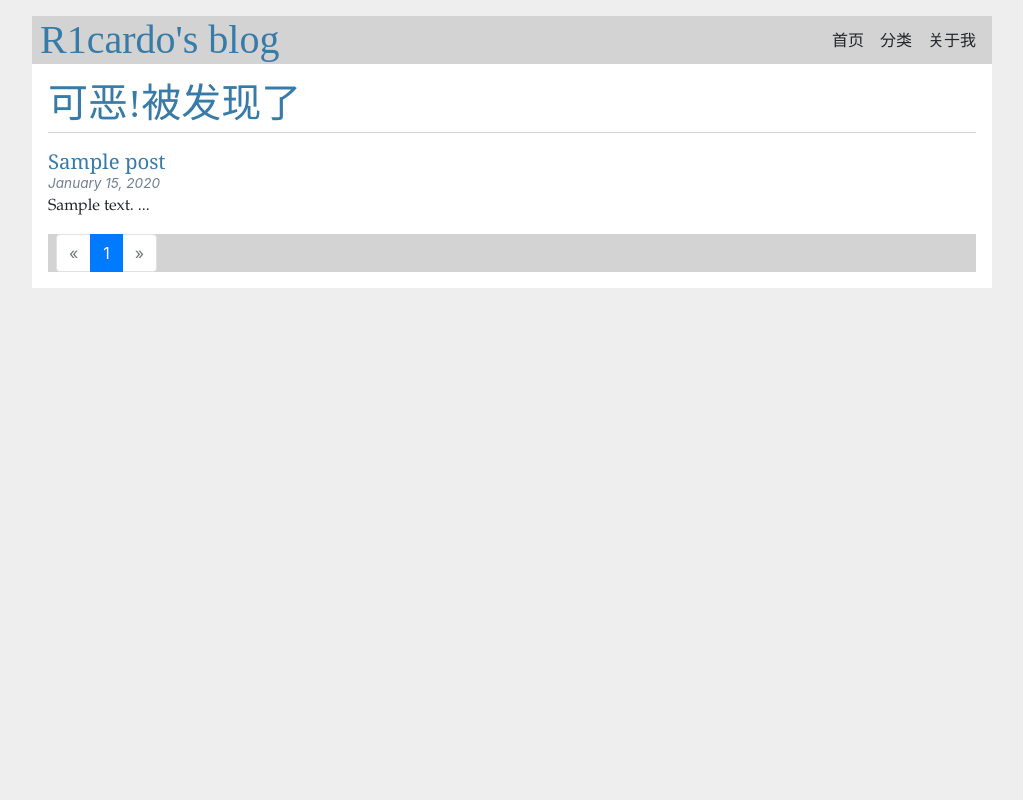
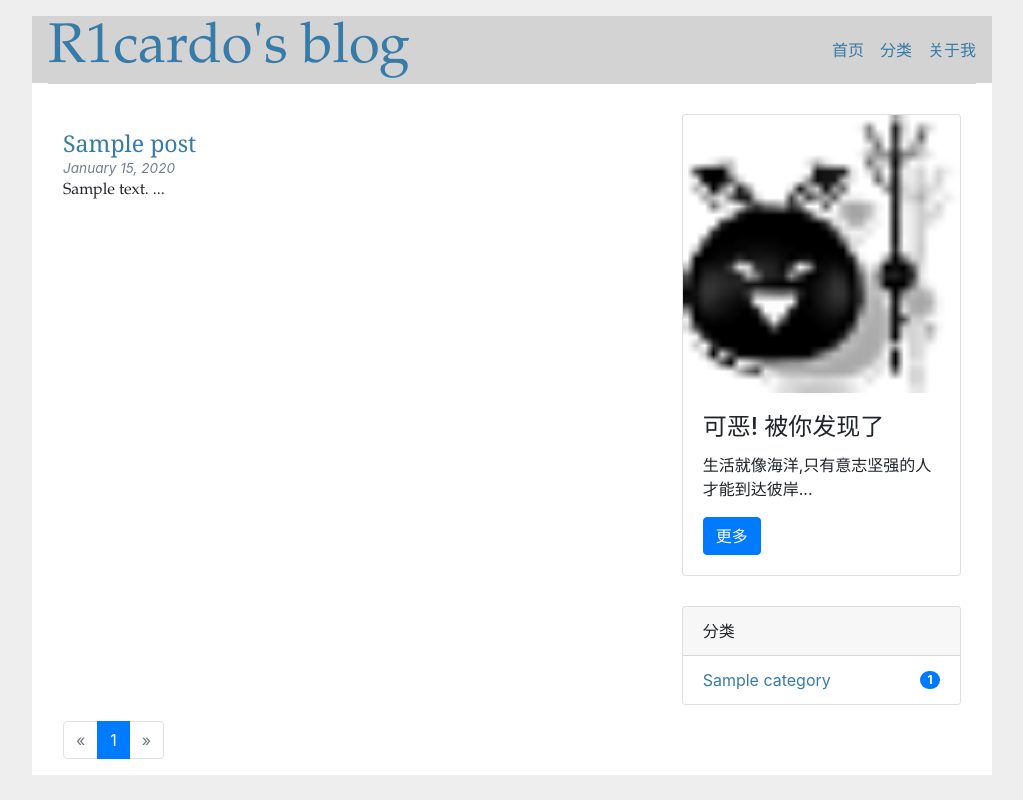
Before and after one commit to r1cardohj/myblog, a Flask app: page / in a window 1280 px wide. Shown: the whole page, without its empty margins (128-1151 px from the left). Run offline with Flask 3, Linux system fonts and the light colour scheme; tables that the repository leaves empty hold one stand-in row (values such as "Sample post"); some libraries are stand-ins or nearby versions.

Commit message:
add  templates

```diff
--- a/myblog/__init__.py
+++ b/myblog/__init__.py
@@ -15,6 +15,7 @@ def create_app(config_name=None):
     register_extensions(app)
     register_blueprint(app)
     register_commands(app)
+    register_templates_context(app)
     return app
 
 def register_extensions(app):
@@ -61,6 +62,6 @@ def register_commands(app):
 def register_templates_context(app:Flask):
     @app.context_processor
     def make_template_context():
-        admin = Admin.query.frist()
-        category = Category.query.order_by(Category.name).all()
-        return dict(admin=admin, category=category)
+        admin = Admin.query.first()
+        categories = Category.query.order_by(Category.name).all()
+        return dict(admin=admin, categories=categories)
--- a/myblog/blueprints/blog.py
+++ b/myblog/blueprints/blog.py
@@ -8,7 +8,7 @@ blog_bp = Blueprint('blog',__name__)
 def index():
     page =request.args.get('page', type=int)
     per_page = current_app.config['POST_PER_PAGE']
-    pagination = Post.query.order_by(Post.timestamp.desc()).paginate(page=page,per_page=10)
+    pagination = Post.query.order_by(Post.timestamp.desc()).paginate(page=page,per_page=8)
     #posts = Post.query.order_by(Post.timestamp.desc()).limit(10).all()
     posts = pagination.items
     return render_template('index.html',posts=posts,pagination = pagination)
--- a/myblog/static/style.css
+++ b/myblog/static/style.css
@@ -1,9 +1,10 @@
 html { font-family: sans-serif; background: #eee; padding: 1rem; }
 body { max-width: 960px; margin: 0 auto; background: white; }
-h1 { font-family: serif; color: #377ba8; margin: 1rem 0; }
+h1 { font-family: 'Garamond', 'Georgia', serif; color: #377ba8; margin: 1rem 0; }
+h5 {font-family:'Garamond', 'Georgia', serif; color:black;margin: 1rem 0;}
 a { color: #377ba8; }
 hr { border: none; border-top: 1px solid lightgray; }
-nav { background: lightgray; display: flex; align-items: center; padding: 0 0.5rem; }
+.top-nav { background: lightgray; display: flex; align-items: center; padding: 0 0.5rem; }
 nav h1 { flex: auto; margin: 0; }
 nav h1 a { text-decoration: none; padding: 0.25rem 0.5rem; }
 nav ul  { display: flex; list-style: none; margin: 0; padding: 0; }
@@ -14,13 +15,17 @@ nav ul li a, nav ul li span, header .action { display: block; padding: 0.5rem; }
 .flash { margin: 1em 0; padding: 1em; background: #cae6f6; border: 1px solid #377ba8; }
 .post > header { display: flex; align-items: flex-end; font-size: 0.85em; }
 .post > header > div:first-of-type { flex: auto; }
-.post > header h1 { font-size: 1.5em; margin-bottom: 0; font-family:Crimson Text, Georgia, serif;}
+.post > header h1 { font-size: 1.7em; margin-bottom: 0; font-family:Crimson Text, Georgia, serif;}
 .post .about { color: slategray; font-style: italic; }
-.post .body { white-space: pre-line;font-family: 'Garamond', 'Georgia', serif }
+.post .body { white-space: pre-line;font-family: 'Garamond', 'Georgia', serif;}
 .content:last-child { margin-bottom: 0; }
 .content form { margin: 1em 0; display: flex; flex-direction: column; }
 .content label { font-weight: bold; margin-bottom: 0.5em; }
 .content input, .content textarea { margin-bottom: 1em; }
 .content textarea { min-height: 12em; resize: vertical; }
+.sidebar {margin-top: 30px;}
+.post-area {margin-top: 30px;}
+.demon {border-color: black;border-radius: 2px;}
+.card {margin-top: 30px;}
 input.danger { color: #cc2f2e; }
 input[type=submit] { align-self: start; min-width: 10em; }
--- a/myblog/templates/base.html
+++ b/myblog/templates/base.html
@@ -8,17 +8,17 @@
 {% endblock styles %}
 <title>{% block title %}R1cardohj's blog{% endblock %}</title>
 </head>
-<nav>
-  <h1>R1cardo's blog</h1>
+<nav class="top-nav">
+  <h1 class="display-4"><a href="#">R1cardo's blog</a></h1>
   <ul>
     <li>
-      <a>首页</a>
+      <a href="#">首页</a>
     </li>
     <li>
-      <a>分类</a>
+      <a href="#">分类</a>
     </li>
     <li>
-      <a>关于我</a>
+      <a href="#">关于我</a>
     </li>
   </ul>
 </nav>
--- /dev/null
+++ b/myblog/templates/blog/_mycard.html
@@ -0,0 +1,7 @@
+
+    <img class="card-img-top" src="{{ url_for('static',filename='img/demon.gif')}}" alt="Card image" style="width:100%">
+    <div class="card-body">
+      <h4 class="card-title">可恶!&nbsp;被你发现了</h4>
+      <p class="card-text">生活就像海洋,只有意志坚强的人才能到达彼岸...</p>
+      <a href="#" class="btn btn-primary">更多</a>
+    </div>
--- /dev/null
+++ b/myblog/templates/blog/_sidebar.html
@@ -0,0 +1,15 @@
+{% if categories %}
+    <div class="card mb-3">
+        <div class="card-header">分类</div>
+        <ul class="list-group list-group-flush">
+            {% for category in categories %}
+                <li class="list-group-item  list-group-item-action d-flex justify-content-between align-items-center">
+                    <a href="#">
+                        {{ category.name }}
+                    </a>
+                    <span class="badge badge-primary badge-pill"> {{ category.posts|length }}</span>
+                </li>
+            {% endfor %}
+        </ul>
+    </div>
+{% endif %}
--- a/myblog/templates/index.html
+++ b/myblog/templates/index.html
@@ -2,21 +2,33 @@
 {% from 'bootstrap/pagination.html' import render_pagination %}
 
 {% block header %}
-  <h1>可恶!被发现了</h1>
-
 {% endblock %}
 
 {% block content %}
+<div class="container-fluid">
+    <div class="row">
+        <div class="col-sm-8 post-area">
         {% for post in posts %}
-    <article class="post">
+        <article class="post ">
             <header>
                 <div>
-              <h1>{{ post.title }}</h1>
+                    <h1 class="post-title"><a href="#">{{ post.title }}</a></h1>
                     <div class="about">{{ moment(post.timestamp).format('LL')}} </div>
                 </div>
             </header>
             <p class="body">{{ post.body[:255] }} ... </p>
         </article>
         {% endfor %}
+        </div>
+        <div class="col-sm-4">
+            <div class="card">
+                {% include 'blog/_mycard.html' %}
+            </div>
+            <div class="sidebar">
+                {% include 'blog/_sidebar.html' %}
+            </div>
+        </div>
+    </div>
     {{ render_pagination(pagination) }}
+</div>
 {% endblock %}
```
Also changed, not shown: myblog/templates/_macros.html (deleted, +0 -31 lines), myblog/form.py (deleted), myblog/forms.py (added), myblog/static/img/demon.gif (added). Lines whose indentation alone changed are shown as unchanged.
